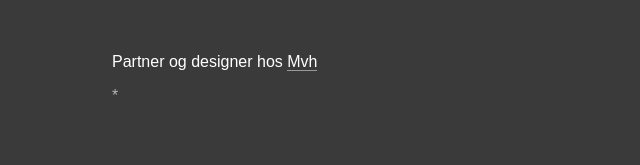
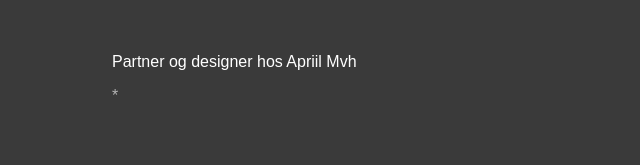
Before and after one commit to jtsande/jtsande.github.io, a plain HTML site: page index.html in a window 1280 px wide. Shown: the top 165 px of the page, 143-783 px from the left. Drawn offline with nearby package versions, Linux system fonts and the light colour scheme; a web font is replaced by a local one.

Commit message:
Edited work description

```diff
--- a/index.html
+++ b/index.html
@@ -35,7 +35,7 @@
                 <h1>Jørn-Tore Sande</h1>
                 <div>
                     <p>
-                        Partner og designer hos <a href="https://www.mvh.no/">Mvh</a>
+                        Partner og designer hos Apriil Mvh
                     </p>
                     <p class="sec">
                         *
```
Also changed, not shown: 1 other file.
